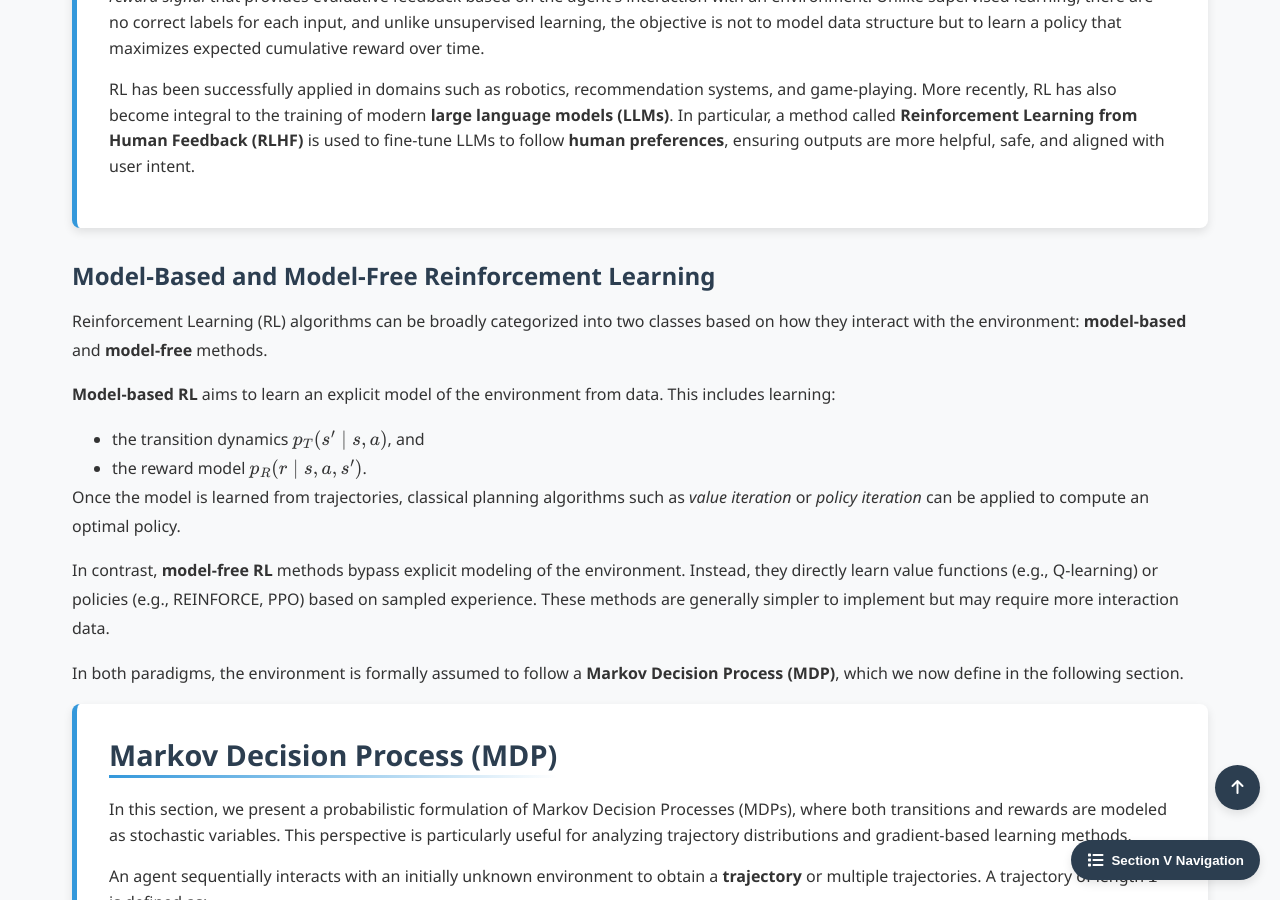
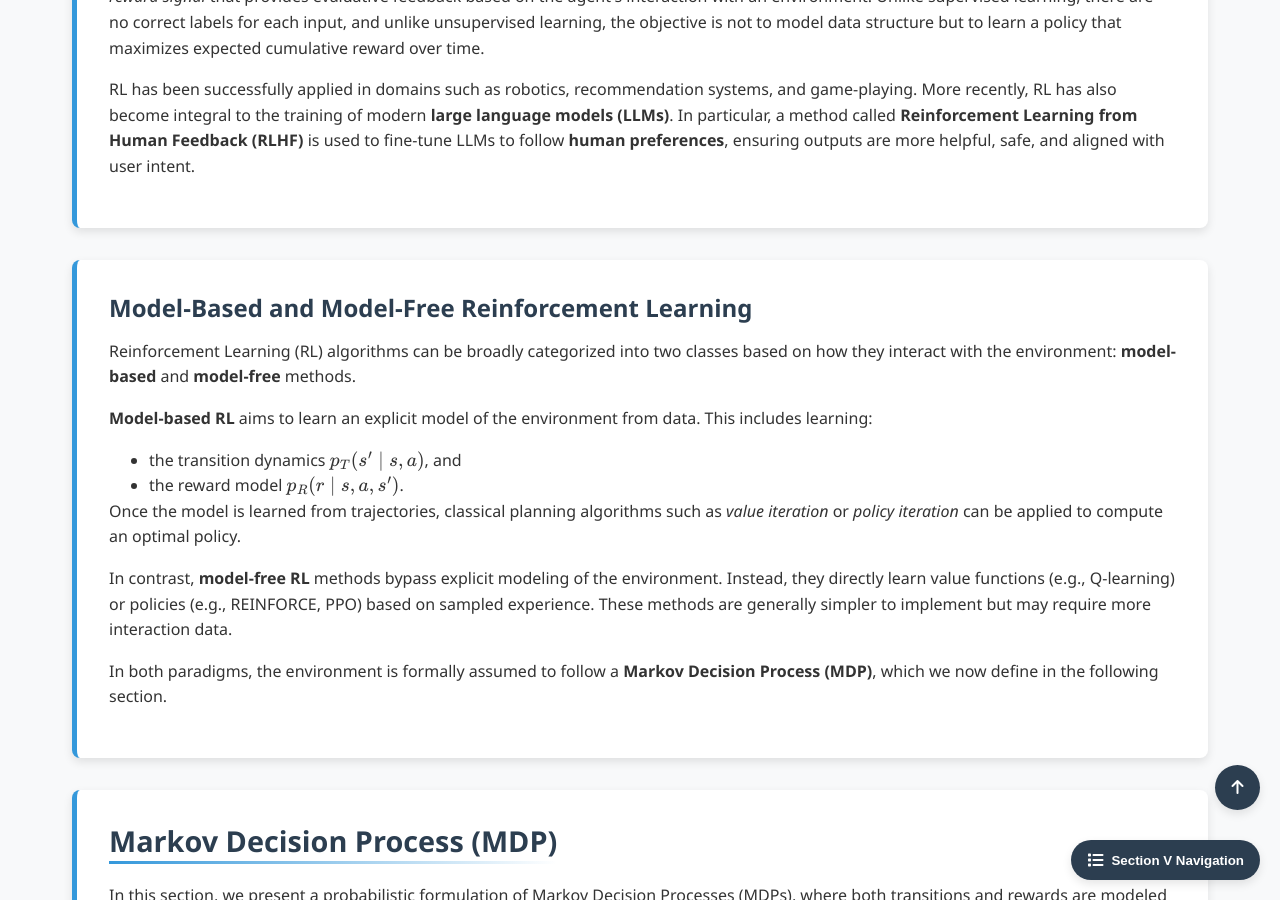
Before and after one commit to Yusukey01/yusukey01.github.io, a Jekyll site: the page built from Mathematics/Machine_learning/reinforcement.html, in a window 1280 px wide and 900 px high, scrolled down 1105 px. Built offline with Jekyll 4.4.1, drawn with Linux system fonts in a browser that asks for light colours.

Commit message:
updated V-10

```diff
--- a/Mathematics/Machine_learning/reinforcement.html
+++ b/Mathematics/Machine_learning/reinforcement.html
@@ -64,7 +64,7 @@ uses_python: false
                 </p>
             </section>
 
-            <section id="rl-types" class="subsection-content">
+            <section id="rl-types" class="section-content">
             <h3>Model-Based and Model-Free Reinforcement Learning</h3>
 
             <p>
```
